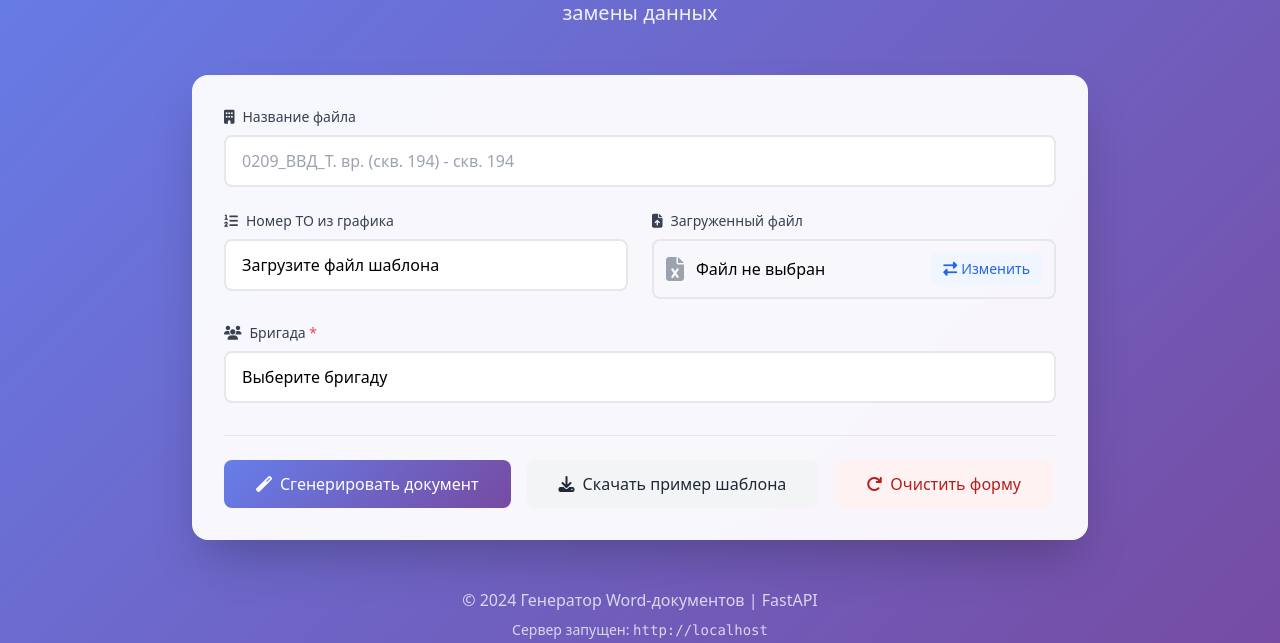
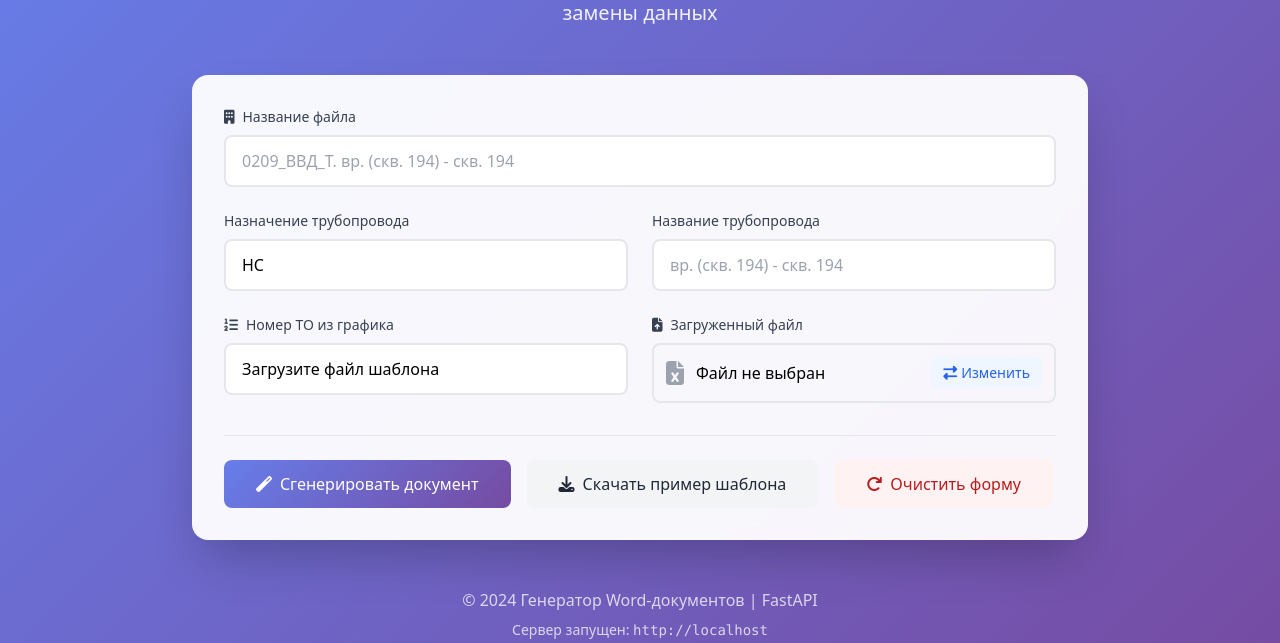
Before and after one commit to Dyvenes/AutoSubstitution, a Flask app: page / in a window 1280 px wide. Shown: the part 125-768 px from the top of the page. Run offline with Flask 3, Linux system fonts and the light colour scheme; data that the repository does not hold is empty; some libraries are stand-ins or nearby versions.

Commit message:
updated "pipline" replacing mechanic. Now it's getting from site (not from graf) + debug "space missing" after "}}""

```diff
--- a/another_try.py
+++ b/another_try.py
@@ -155,15 +155,16 @@ class WordTemplateProcessor:
                 new_text = runs[i].text
 
 
-                paragraph.runs[i].text = ''
+                # paragraph.runs[i].text = ''
 
                 var = str()
 
                 while '}}' != new_text.strip():
                     var += new_text
+                    paragraph.runs[i].text = ''
                     i += 1
                     new_text = runs[i].text
-                    paragraph.runs[i].text = ''
+                paragraph.runs[i].text = paragraph.runs[i].text.replace('}}', '')
 
                 for key, value in self.replacements.items():
                     clear_key = key.replace('{{', '')
@@ -221,6 +222,9 @@ def generate_document():
 
         grafic = request.files.get("graf_file")
         report_number = request.form.get("TO_number")
+
+        pipline_type = request.form.get("pipline_type")
+        pipline_name = request.form.get("pipline_name")
         print("GOT VALUES")
 
         # template_file вы сейчас игнорируете и всегда берете TEMPLATE_PATH
@@ -266,7 +270,7 @@ def generate_document():
         deposit = csv[row_index][3]
         workshop = csv[row_index][4]
         inventory_number = csv[row_index][5]
-        pipline_name = csv[row_index][7]
+        # pipline_name = csv[row_index][7]
         length_of_pipline = csv[row_index][11]
         length_of_area = csv[row_index][12]
         wall_diam = csv[row_index][9]
@@ -335,7 +339,11 @@ def generate_document():
             '{{report_number}}': report_number,
             '{{rep_num}}': report_number,
             '{{year_short}}': year_short,
+
             '{{pipline_name}}': pipline_name,  # временно
+            '{{pipline_type}}': pipline_type,
+            '{{full_pipline_name}}': f'{pipline_type} «{pipline_name}»',
+
             '{{inventory_number}}': inventory_number,
             '{{deposit}}': deposit,
             '{{workshop}}': workshop,
@@ -358,8 +366,6 @@ def generate_document():
             '{{worker_short}}': worker_short,
             '{{worker_position}}': worker_position,
             '{{worker_license}}': worker_license,
-
-            '{{full_pipline_name}}': pipline_name
         }
 
         processor = WordTemplateProcessor(str(TEMPLATE_PATH))
--- a/templates/index.html
+++ b/templates/index.html
@@ -135,6 +135,36 @@
                     </div>
                         <!-- ================================= -->
 
+                    <div class="grid grid-cols-1 md:grid-cols-2 gap-6">
+                        <div>
+                            <label for="pipline_type" class="block text-sm font-medium text-gray-700 mb-2">
+                                <i></i>Назначение трубопровода
+                            </label>
+                            <select id="pipline_type"
+                                    name="pipline_type"
+                                    required
+                                    class="w-full px-4 py-3 rounded-lg input-field cursor-pointer hover:border-blue-500 focus:outline-none focus:ring-2 focus:ring-blue-500 appearance-none bg-white">
+                                <option value="Выкидная линия" selected>ВЛ</option>
+                                <option value="Водовод высокого давления" selected>ВВД</option>
+                                <option value="Газопровод" selected>ГП</option>
+                                <option value="Водовод низкого давления" selected>ВНД</option>
+                                <option value="Напорный нефтепровод" selected>НН</option>
+                                <option value="Нефтегазосборный трубопровод" selected>НС</option>
+                            </select>
+                        </div>
+
+                        <div>
+                            <label for="pipline_name" class="block text-sm font-medium text-gray-700 mb-2">
+                                <i></i>Название трубопровода
+                            </label>
+                            <input type="text"
+                                id="pipline_name"
+                                name="pipline_name"
+                                required
+                                class="w-full px-4 py-3 rounded-lg input-field focus:outline-none focus:ring-2 focus:ring-blue-500"
+                                placeholder="вр. (скв. 194) - скв. 194">
+                        </div>
+                    </div>
 
                     <div class="grid grid-cols-1 md:grid-cols-2 gap-6">
                         <div>
@@ -184,21 +214,6 @@
 
 
                         <!-- ================================= -->
-                    <!-- Выпадающий список для бригады -->
-                    <div>
-                        <label for="brigade" class="block text-sm font-medium text-gray-700 mb-2">
-                            <i class="fas fa-users mr-2"></i>Бригада
-                            <span class="text-red-500">*</span>
-                        </label>
-                        <select id="brigade"
-                                name="brigade"
-                                required
-                                class="w-full px-4 py-3 rounded-lg input-field cursor-pointer hover:border-blue-500 focus:outline-none focus:ring-2 focus:ring-blue-500 appearance-none bg-white">
-                            <option value="" disabled selected>Выберите бригаду</option>
-                            <option value="1">"1 бригада (Парфенов/Пономаренко)</option>
-                            <option value="2">"2 бригада (Тажитдинов/Салимов)"</option>
-                        </select>
-                    </div>
                 </div>
 
                 <!-- Кнопки -->
```
